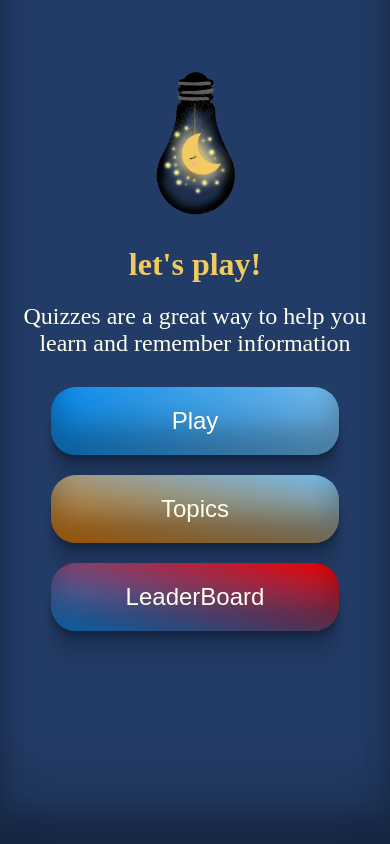
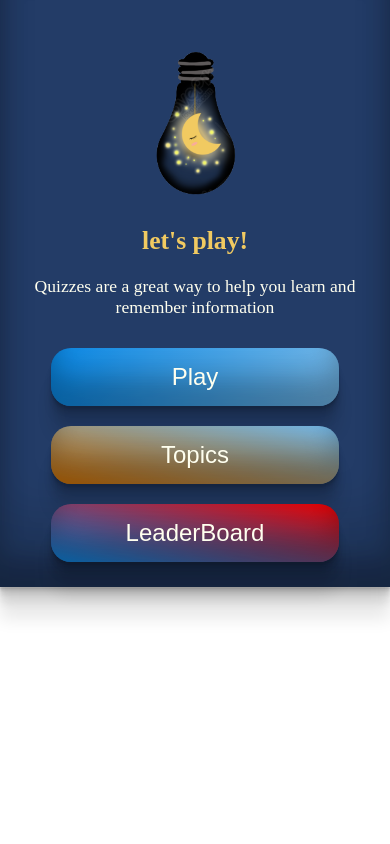
Before and after one commit to hassana123/QuizApp, a React (Create React App) app: page / in a window 390 px wide. Built offline with nearby package versions, Linux system fonts and the light colour scheme; the HTML template or start-up script is replaced by a standard one.

Commit message:
working on responsiveness

```diff
--- a/src/components/quiz/style.css
+++ b/src/components/quiz/style.css
@@ -5,7 +5,7 @@
 .sect-1 {
   background: #004244;
   color: #ffffef;
-  height: 40vh;
+  height: 35vh;
   padding: 5px;
   border-bottom-left-radius: 100px;
   border-bottom-right-radius: 100px;
@@ -13,14 +13,14 @@
 .q-sect {
   background-color: #ffffef;
   color: #002136;
-  margin-top: 130px;
+  margin-top: 100px;
   padding: 5px;
   border-radius: 10px;
 }
 .grid {
   display: grid;
   grid-template-columns: 1fr 1fr 1fr;
-  margin-bottom: 30px;
+  margin-bottom: 25px;
   margin-top: 20px;
 }
 .grid .time {
@@ -73,15 +73,15 @@
 .options {
   width: 90%;
   margin: auto;
-  padding: 20px 0;
+  padding: 15px 0;
   color: #002136;
   border: 2px solid #004244;
   border-radius: 10px;
-  font-size: 1.3rem;
+  font-size: 1.1rem;
   background-color: #ffffef;
 }
 .options:hover {
-  padding: 25px 0;
+  padding: 20px 0;
 }
 .correct {
   border: 2px solid #00ff00 !important;
--- a/src/routes/game/style.css
+++ b/src/routes/game/style.css
@@ -11,7 +11,7 @@
   width: 100%;
   margin: auto;
   padding-right: 7px;
-  margin-top: 100px;
+  margin-top: 70px;
   box-shadow: rgba(50, 50, 93, 0.25) 0px 50px 100px -20px,
     rgba(0, 0, 0, 0.3) 0px 30px 60px -30px,
     rgba(10, 37, 64, 0.35) 0px -2px 6px 0px inset;
--- a/src/routes/home/style.css
+++ b/src/routes/home/style.css
@@ -1,6 +1,6 @@
 .home-page {
   width: 100%;
-  height: 100vh;
+  height: fit-content;
   background: #233c67;
   text-align: center;
   padding: 5px;
@@ -13,7 +13,7 @@
 .home-container {
   width: 95%;
   margin: auto;
-  margin-top: 50px;
+  margin-top: 30px;
 }
 .home-container img {
   display: block;
@@ -24,11 +24,11 @@
 .home-container h3 {
   color: #f1ca61;
   margin-bottom: 20px;
-  font-size: 2rem;
+  font-size: 1.6rem;
 }
 .home-container p {
   color: #ffffef;
-  font-size: 1.5rem;
+  font-size: 1.1rem;
   margin-bottom: 30px;
 }
 .home-container button {
@@ -45,8 +45,8 @@
     rgba(0, 0, 0, 0.09) 0px 16px 8px, rgba(0, 0, 0, 0.09) 0px 32px 16px;
   margin-bottom: 20px;
   color: #ffffef;
-  border-radius: 25px;
-  padding: 20px 0;
+  border-radius: 20px;
+  padding: 15px 0;
   transition: all 1s ease-in-out;
 }
 
```
